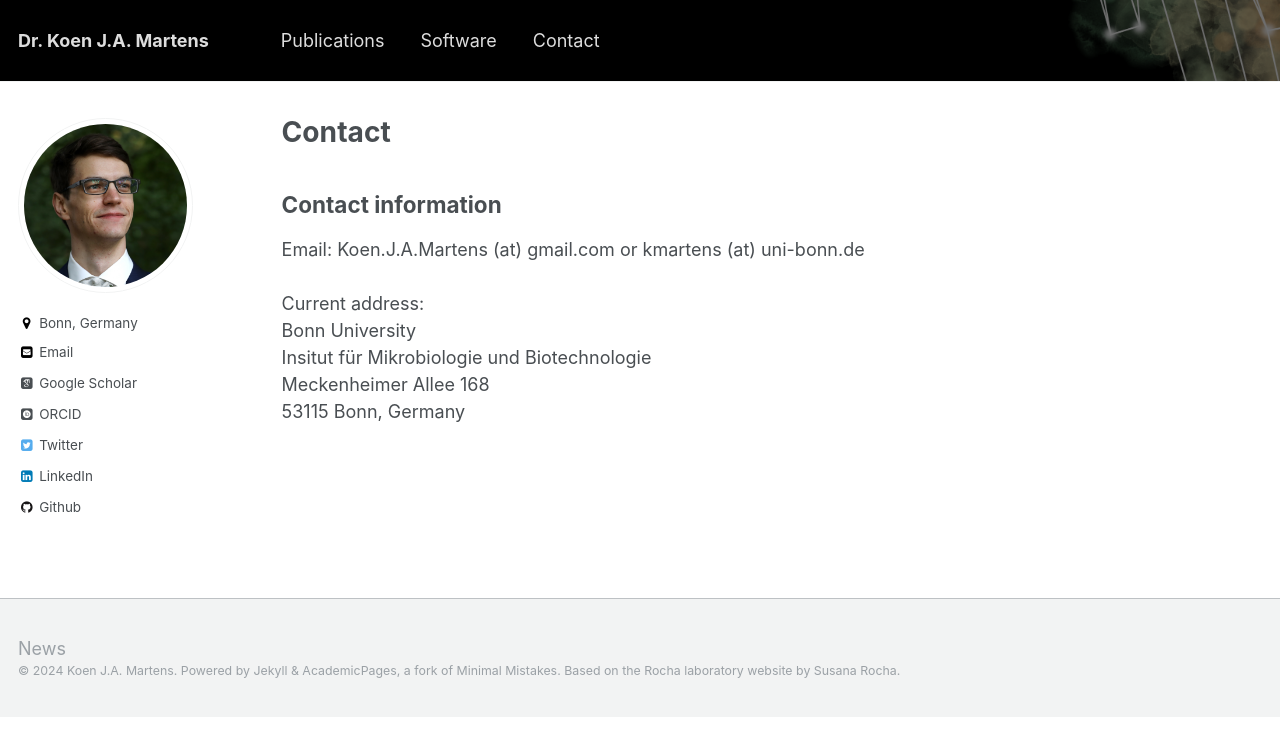
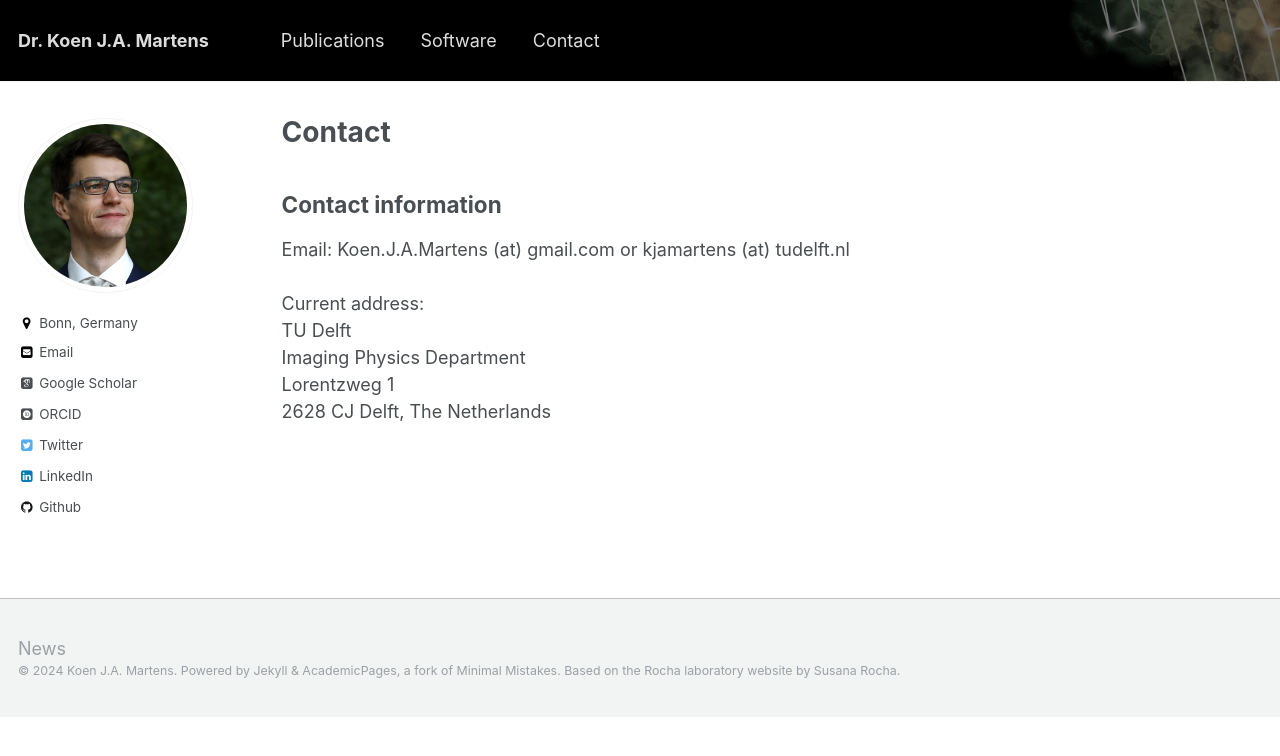
Before and after one commit to kjamartens/kjamartens.github.io, a Jekyll site: the page built from _pages/contact.md, in a window 1280 px wide. Shown: the top 756 px of the page. Built offline with Jekyll 4.4.1, drawn with Linux system fonts in a browser that asks for light colours; some web fonts are replaced; comment, search, counter and statistics services are not loaded.

Commit message:
Update contact.md

```diff
--- a/_pages/contact.md
+++ b/_pages/contact.md
@@ -6,13 +6,13 @@ author_profile: true
 ---
 
 <h2> Contact information </h2>
-Email: Koen.J.A.Martens (at) gmail.com or kmartens (at) uni-bonn.de<br>
+Email: Koen.J.A.Martens (at) gmail.com or kjamartens (at) tudelft.nl<br>
 <br>
 Current address:<br>
-Bonn University<br>
-Insitut für Mikrobiologie und Biotechnologie<br>
-Meckenheimer Allee 168<br>
-53115 Bonn, Germany<br>
+TU Delft<br>
+Imaging Physics Department<br>
+Lorentzweg 1<br>
+2628 CJ Delft, The Netherlands<br>
 
 <!--
 # <iframe src="https://www.google.com/maps/embed?pb=!1m18!1m12!1m3!1d629.5634135404994!2d4.673826589505227!3d50.863503678837155!2m3!1f0!2f0!3f0!3m2!1i1024!2i768!4f13.1!3m3!1m2!1s0x47c161136e7d87ad%3A0x2c5795fc49d7df8b!2sDepartment%20of%20Chemistry!5e0!3m2!1sen!2sbe!4v1570908302750!5m2!1sen!2sbe" width="600" height="450" frameborder="0" style="border:0;" allowfullscreen=""></iframe>-->
```
